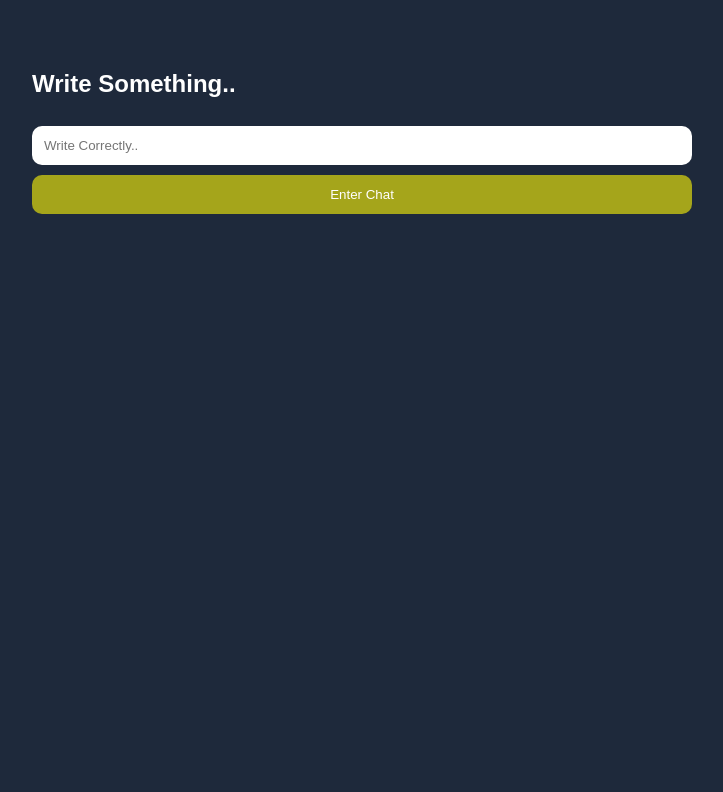
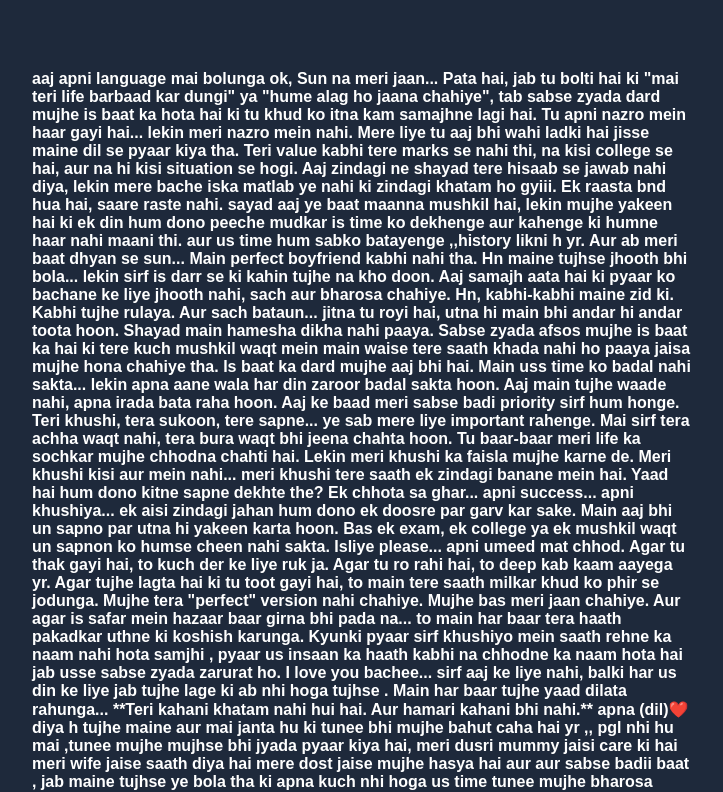
Before and after one commit to dekisugi188-lgtm/bubududu, a website: page public/index.html in a window 1280 px wide. Shown: the top 792 px of the page, without its empty margins (278-1001 px from the left). Drawn offline with nearby package versions, Linux system fonts and the light colour scheme; no server answers.

Commit message:
final fixed chat

```diff
--- a/public/index.html
+++ b/public/index.html
@@ -326,7 +326,53 @@ max-height:95%;">
 <body>
 
 <div id="login">
-  <h2>Write Something..</h2><br>
+  <h4>
+    aaj apni language mai bolunga ok,
+    Sun na meri jaan...
+Pata hai, jab tu bolti hai ki "mai teri life barbaad kar dungi" ya "hume alag ho jaana chahiye", tab sabse zyada dard mujhe is baat ka hota hai ki tu khud ko itna kam samajhne lagi hai.
+Tu apni nazro mein haar gayi hai... lekin meri nazro mein nahi. Mere liye tu aaj bhi wahi ladki hai jisse maine dil se pyaar kiya tha. Teri value kabhi tere marks se nahi thi, na kisi college se hai, aur na hi kisi situation se hogi.
+Aaj zindagi ne shayad tere hisaab se jawab nahi diya, lekin mere bache iska matlab ye nahi ki zindagi khatam ho gyiii. Ek raasta bnd hua hai, saare raste nahi. sayad aaj ye baat maanna mushkil hai, lekin mujhe yakeen hai ki ek din hum dono peeche mudkar is time ko dekhenge aur kahenge ki humne haar nahi maani thi.
+aur us time hum sabko batayenge ,,history likni h yr.
+Aur ab meri baat dhyan se sun...
+Main perfect boyfriend kabhi nahi tha.
+Hn maine tujhse jhooth bhi bola... lekin sirf is darr se ki kahin tujhe na kho doon. Aaj samajh aata hai ki pyaar ko bachane ke liye jhooth nahi, sach aur bharosa chahiye.
+Hn, kabhi-kabhi maine zid ki. Kabhi tujhe rulaya. Aur sach bataun... jitna tu royi hai, utna hi main bhi andar hi andar toota hoon. Shayad main hamesha dikha nahi paaya.
+Sabse zyada afsos mujhe is baat ka hai ki tere kuch mushkil waqt mein main waise tere saath khada nahi ho paaya jaisa mujhe hona chahiye tha. Is baat ka dard mujhe aaj bhi hai. Main uss time ko badal nahi sakta... lekin apna aane wala har din zaroor badal sakta hoon.
+Aaj main tujhe waade nahi, apna irada bata raha hoon.
+Aaj ke baad meri sabse badi priority sirf hum honge. Teri khushi, tera sukoon, tere sapne... ye sab mere liye important rahenge. Mai sirf tera achha waqt nahi, tera bura waqt bhi jeena chahta hoon.
+Tu baar-baar meri life ka sochkar mujhe chhodna chahti hai. Lekin meri khushi ka faisla mujhe karne de. Meri khushi kisi aur mein nahi... meri khushi tere saath ek zindagi banane mein hai.
+
+Yaad hai hum dono kitne sapne dekhte the? Ek chhota sa ghar... apni success... apni khushiya... ek aisi zindagi jahan hum dono ek doosre par garv kar sake.
+Main aaj bhi un sapno par utna hi yakeen karta hoon.
+
+Bas ek exam, ek college ya ek mushkil waqt un sapnon ko humse cheen nahi sakta.
+Isliye please... apni umeed mat chhod.
+Agar tu thak gayi hai, to kuch der ke liye ruk ja. Agar tu ro rahi hai, to deep kab kaam aayega yr. Agar tujhe lagta hai ki tu toot gayi hai, to main tere saath milkar khud ko phir se jodunga.
+
+Mujhe tera "perfect" version nahi chahiye.
+Mujhe bas meri jaan chahiye.
+
+Aur agar is safar mein hazaar baar girna bhi pada na... to main har baar tera haath pakadkar uthne ki koshish karunga. Kyunki pyaar sirf khushiyo mein saath rehne ka naam nahi hota samjhi , pyaar us insaan ka haath kabhi na chhodne ka naam hota hai jab usse sabse zyada zarurat ho.
+I love you bachee... sirf aaj ke liye nahi, balki har us din ke liye jab tujhe lage ki ab nhi hoga tujhse . Main har baar tujhe yaad dilata rahunga...
+
+**Teri kahani khatam nahi hui hai. Aur hamari kahani bhi nahi.**
+apna (dil)❤️ diya h tujhe maine aur mai janta hu ki tunee bhi mujhe bahut caha hai yr ,, pgl nhi hu mai ,tunee mujhe mujhse bhi jyada pyaar kiya hai, meri dusri mummy jaisi care ki hai meri wife jaise saath diya hai mere dost jaise mujhe hasya hai aur
+
+aur sabse badii baat , jab maine tujhse ye bola tha ki apna kuch nhi hoga us time tunee mujhe bharosa dilaya ki hum kr lenge toh aaj humari baari h jaan
+ eik exam hum dono ki life decide nhi krega beta ,, abhi bahut raaste h yr,mai aap per beilve krta hu khud se jyada,
+
+
+ oh yrr ye hai mera asli roop bs kbhi aapke saamne aa hi nhi paya is roop ,
+  subah ke 4 bj gye bhaisab ,,
+
+  chlo aap isko aaram se padho 1 baar nhi kam se kam 10 baar , ye sirf line nhi h ye meri wo feelings hai jo kbhi bol nhi paunga aapke samne but yeh dil mai rehti h
+
+  bye mere bache mera pyaar,,jab isko ache se padh lo toh aajaana hum wait kr rahe h aapka
+  ,,
+  waiting u mera babu, 3:00-3:30 tk aajana janu waps
+
+
+  </h4><br>
   <input id="room" type="password" placeholder="Write Correctly..">
   <button onclick="join()">Enter Chat</button>
 
```
